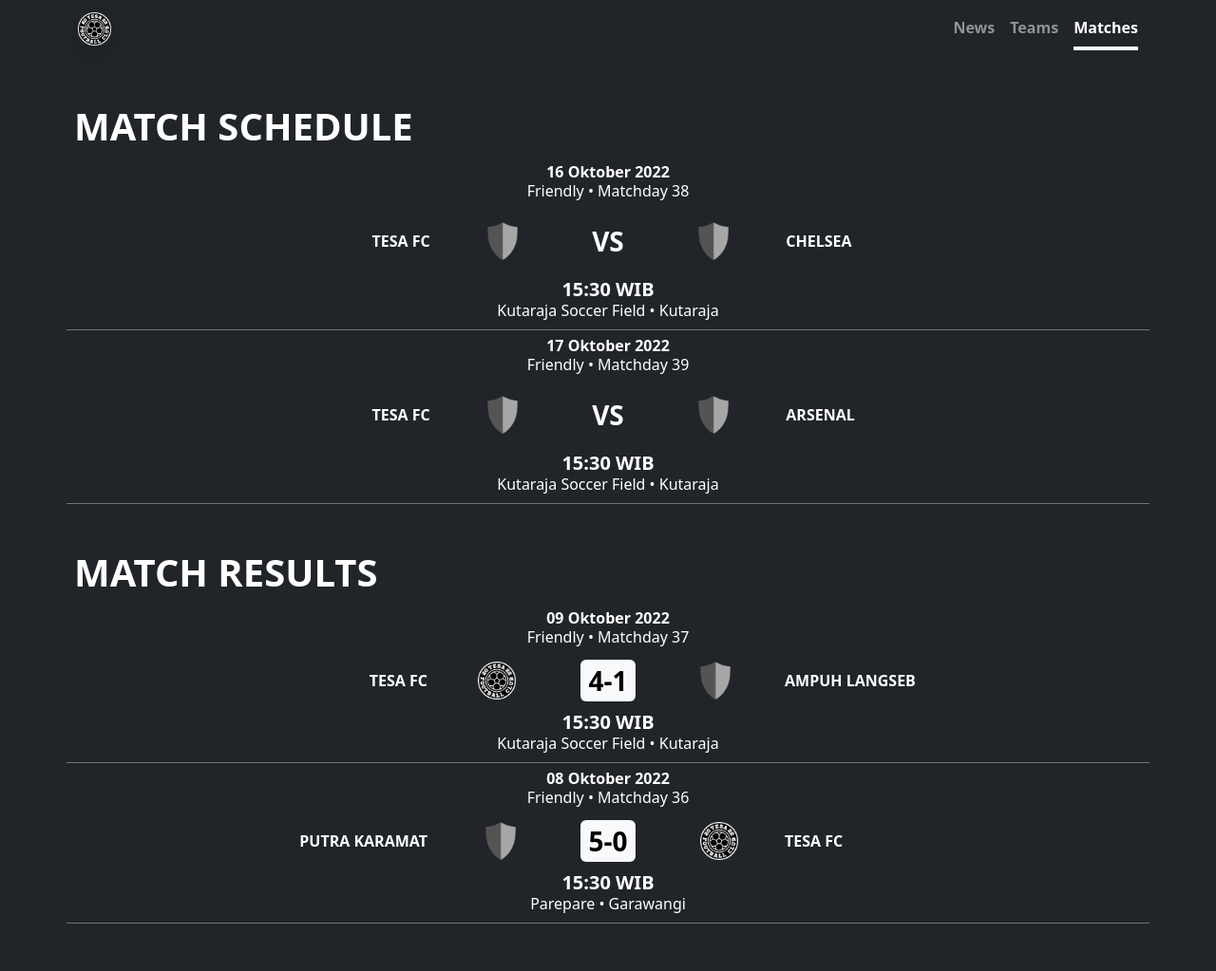
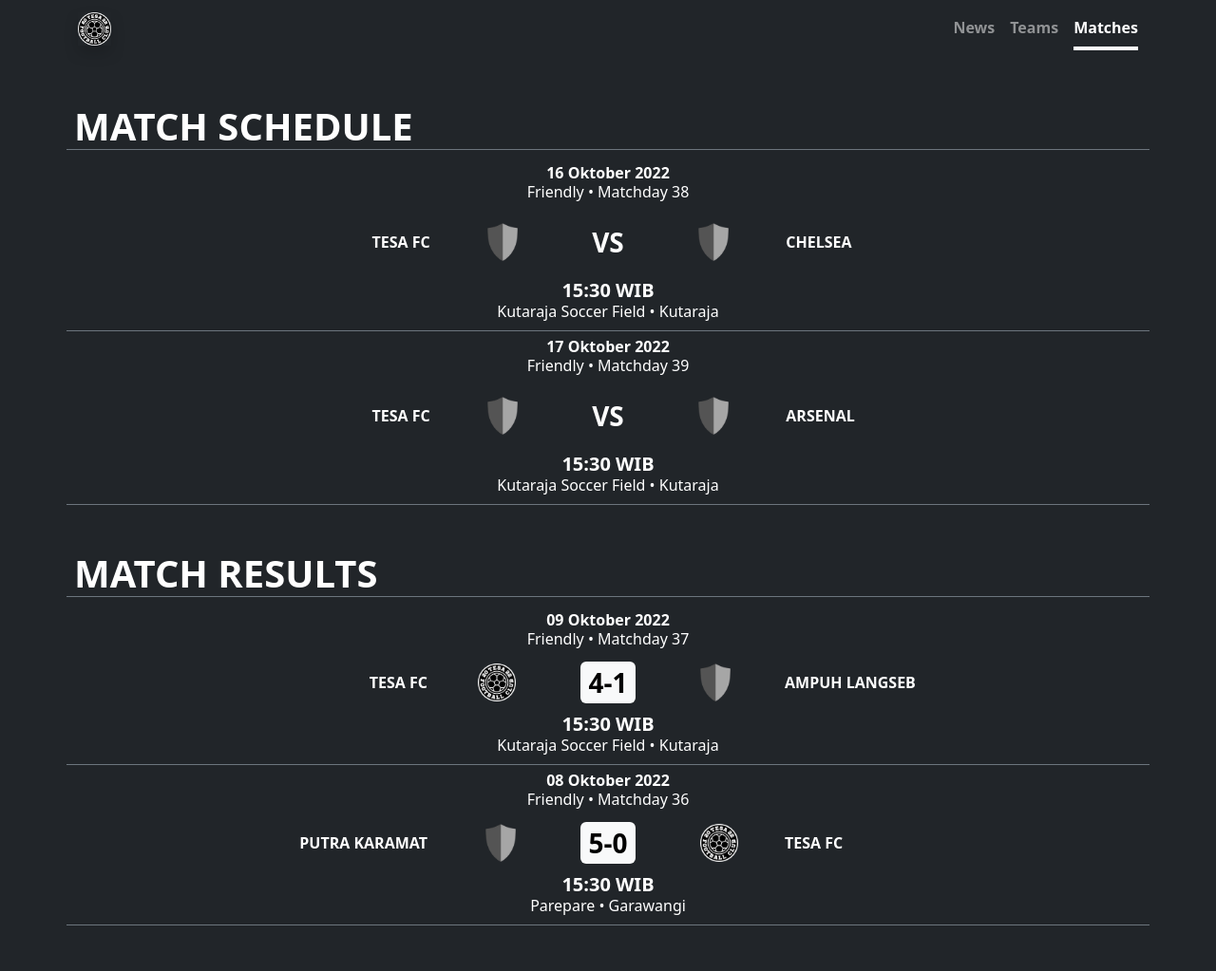
Before and after one commit to tesafc/tesafc.github.io, a Jekyll site: the page built from matches.html, in a window 1280 px wide. Shown: the whole page at 95% size. Built offline with Jekyll 4.4.1, drawn with Linux system fonts in a browser that asks for light colours.

Commit message:
Update matches.html

```diff
--- a/matches.html
+++ b/matches.html
@@ -6,7 +6,7 @@
 <div class="my-5">
   <div class="container px-0">
     {% assign schedules = site.matches | where: "status", "match schedule" %}
-    <h1 class="text-uppercase fw-bolder px-2">match schedule</h1>
+    <h1 class="text-uppercase fw-bolder border-bottom border-secondary px-2">match schedule</h1>
     <div class="row row-cols-1 g-0">
       {% for match in schedules %}
       <div class="col">
@@ -46,7 +46,7 @@
 
   <div class="container px-0">
     {% assign results = site.matches | where: "status", "match result" %}
-    <h1 class="mt-5 px-2 text-uppercase fw-bolder">match results</h1>
+    <h1 class="mt-5 px-2 text-uppercase fw-bolder border-bottom border-secondary">match results</h1>
     <div class="row row-cols-1 g-0">
       {% for match in results reversed %}
       <div class="col">
```
